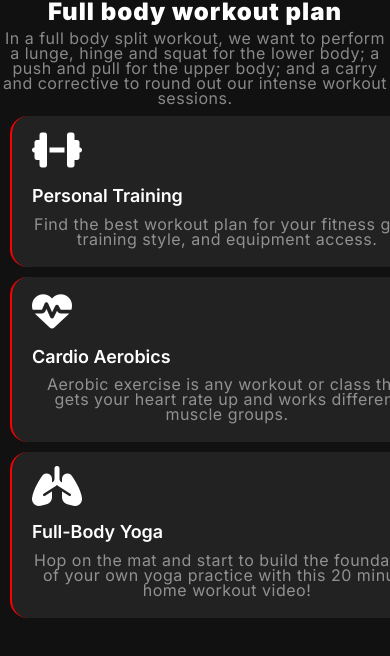
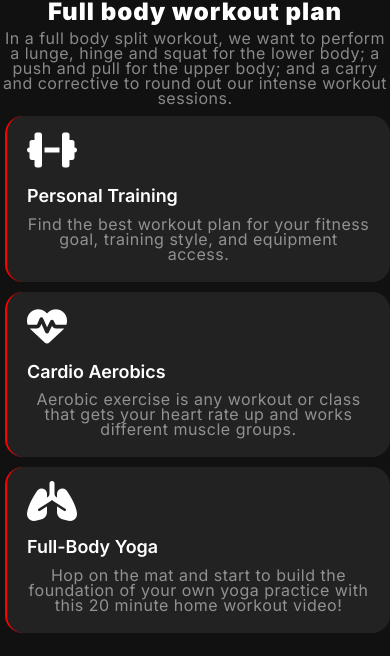
Before and after one commit to munnikhanam/Fitness-gym, a plain HTML site: page index.html in a window 390 px wide. Shown: the part 7388-8044 px from the top of the page. Drawn offline with Linux system fonts and the light colour scheme; a web font is replaced by a local one.

Commit message:
creative-part-added commit

```diff
--- a/styles/style.css
+++ b/styles/style.css
@@ -541,8 +541,7 @@ footer .right-part span {
     gap: 10px;
   }
   .improvement-card {
-    margin-left: 10px;
-    width: 100%;
+    margin-left: 5px;
   }
   /* footer-part */
   .footer-content {
```
